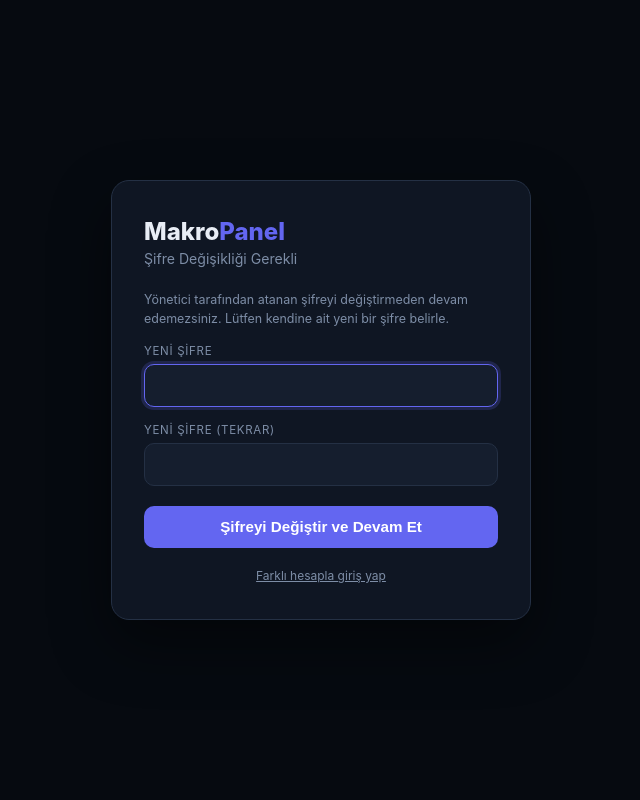
After one commit to krsonee/Panel-deneyim, a Flask app: template templates/force_password.html in a window 1280 px wide. The commit adds this page. Shown: the whole page, without its empty margins (319-959 px from the left). Run offline with Flask 3, Linux system fonts and the light colour scheme; the template is opened without the code that fills it, so the values that code supplies are empty; some libraries are stand-ins or nearby versions.

Commit message:
İlk girişte zorunlu şifre değişikliği ve admin taraflı 2FA/şifre sıfırlama araçları
- admin_users tablosuna must_change_password kolonu eklendi
- Yeni oluşturulan her kullanıcı ilk girişte şifre değiştirmeye zorlanır
- Admin bir kullanıcının şifresini sıfırladığında da aynı zorunluluk devreye girer
- Yeni /admin/force-password-change adımı: login -> şifre değişikliği -> 2FA -> panel
- Yeni kullanıcı formunda Google Authenticator zorunlu kutusu varsayılan işaretli
- Süper admin artık başka bir kullanıcının 2FA'sını panel üzerinden sıfırlayabiliyor

Co-authored-by: Cursor <cursoragent@cursor.com>

```diff
--- a/app.py
+++ b/app.py
@@ -172,6 +172,7 @@ def admin_user_to_dict(row):
         "created_at": row["created_at"],
         "two_factor_required": bool(int(row["two_factor_required"] or 0)) if "two_factor_required" in keys else False,
         "two_factor_enabled": bool(int(row["two_factor_enabled"] or 0)) if "two_factor_enabled" in keys else False,
+        "must_change_password": bool(int(row["must_change_password"] or 0)) if "must_change_password" in keys else False,
     }
 
 
@@ -885,6 +886,24 @@ def index():
     return redirect(url_for("admin_page"))
 
 
+def _proceed_after_password_ok(user):
+    """Şifre (varsa zorunlu şifre değişikliği dahil) onaylandıktan sonraki adım:
+    2FA gerekiyorsa doğrulamaya yönlendir, yoksa oturumu tamamen aç.
+    Hem /admin/login hem /admin/force-password-change buradan devam eder."""
+    if user.get("two_factor_required"):
+        session["pending_2fa_username"] = user["username"]
+        session["pending_2fa_display_name"] = user.get("display_name") or ""
+        audit("login_password_ok_pending_2fa", detail=f"username={user['username']}")
+        return redirect(url_for("verify_2fa_page"))
+    login_admin_user(user)
+    session.permanent = True
+    if not has_any_module_access(get_session_permissions()):
+        session.clear()
+        return redirect(url_for("login_page", error="Hesabınızda panel erişim yetkisi yok. Yöneticinize başvurun."))
+    audit("login_success")
+    return redirect(url_for("admin_page"))
+
+
 @app.route("/admin/login", methods=["GET", "POST"])
 def login_page():
     if session.get("admin_logged_in"):
@@ -904,19 +923,11 @@ def login_page():
             user = get_admin_user(username, password)
             if user:
                 record_login_success(username, client_ip)
-                if user.get("two_factor_required"):
-                    session["pending_2fa_username"] = user["username"]
-                    session["pending_2fa_display_name"] = user.get("display_name") or ""
-                    audit("login_password_ok_pending_2fa", detail=f"username={user['username']}")
-                    return redirect(url_for("verify_2fa_page"))
-                login_admin_user(user)
-                session.permanent = True
-                if not has_any_module_access(get_session_permissions()):
-                    session.clear()
-                    error = "Hesabınızda panel erişim yetkisi yok. Yöneticinize başvurun."
-                else:
-                    audit("login_success")
-                    return redirect(url_for("admin_page"))
+                if user.get("must_change_password"):
+                    session["pending_pwchange_username"] = user["username"]
+                    audit("login_password_ok_pending_pwchange", detail=f"username={user['username']}")
+                    return redirect(url_for("force_password_change_page"))
+                return _proceed_after_password_ok(user)
             else:
                 just_locked = record_login_failure(username, client_ip)
                 audit("login_failed", detail=f"username={username}", status=401)
@@ -983,6 +994,45 @@ def verify_2fa_page():
         secret=secret if is_setup else "",
         qr_svg=qr_svg,
     )
+
+
+@app.route("/admin/force-password-change", methods=["GET", "POST"])
+def force_password_change_page():
+    """Admin tarafından atanan ilk/geçici şifre değiştirilmeden panele girilemez.
+    /admin/verify-2fa gibi pre-login bir adım — @login_required kullanmaz, kendi pending session anahtarını kontrol eder."""
+    username = normalize_username(session.get("pending_pwchange_username") or "")
+    if not username:
+        return redirect(url_for("login_page"))
+    with closing(get_db()) as conn:
+        row = fetchone(conn, "SELECT * FROM admin_users WHERE LOWER(username) = ?", (username,))
+    if not row:
+        session.pop("pending_pwchange_username", None)
+        return redirect(url_for("login_page"))
+
+    error = None
+    if request.method == "POST":
+        new_password = request.form.get("new_password", "")
+        confirm_password = request.form.get("confirm_password", "")
+        if not new_password or not confirm_password:
+            error = "Yeni şifre ve tekrarı gerekli."
+        elif new_password != confirm_password:
+            error = "Şifreler eşleşmiyor."
+        elif len(new_password) < 6:
+            error = "Şifre en az 6 karakter olmalı."
+        else:
+            with closing(get_db()) as conn:
+                execute(
+                    conn,
+                    "UPDATE admin_users SET password_hash = ?, must_change_password = 0 WHERE LOWER(username) = ?",
+                    (generate_password_hash(new_password, method="pbkdf2:sha256"), username),
+                )
+                conn.commit()
+                updated = fetchone(conn, "SELECT * FROM admin_users WHERE LOWER(username) = ?", (username,))
+            session.pop("pending_pwchange_username", None)
+            audit("forced_password_change", detail=f"username={username}")
+            return _proceed_after_password_ok(admin_user_to_dict(updated))
+
+    return render_template("force_password.html", error=error)
 
 
 @app.route("/admin/logout")
@@ -1751,8 +1801,8 @@ def create_admin_user():
                 conn,
                 """
                 INSERT INTO admin_users
-                  (username, password_hash, role, permissions, created_at, display_name, two_factor_required)
-                VALUES (?, ?, ?, ?, ?, ?, ?)
+                  (username, password_hash, role, permissions, created_at, display_name, two_factor_required, must_change_password)
+                VALUES (?, ?, ?, ?, ?, ?, ?, 1)
                 """,
                 (
                     username,
@@ -1806,6 +1856,8 @@ def update_admin_user(user_id):
                 return jsonify({"error": "Şifre en az 6 karakter olmalı."}), 400
             set_clauses.append("password_hash = ?")
             params.append(generate_password_hash(password, method="pbkdf2:sha256"))
+            # Admin başka birinin şifresini atadığında, o kullanıcı bir dahaki girişte değiştirmeye zorlanır.
+            set_clauses.append("must_change_password = 1")
 
         params.append(user_id)
         execute(conn, f"UPDATE admin_users SET {', '.join(set_clauses)} WHERE id = ?", tuple(params))
@@ -1852,6 +1904,25 @@ def unlock_admin_user(user_id):
         for key in matching_keys:
             _login_attempts.pop(key, None)
     audit("login_unlock", detail=f"target_username={target_username}")
+    return jsonify({"ok": True})
+
+
+@app.route("/api/admin/users/<int:user_id>/2fa/reset", methods=["POST"])
+@permission_required("admin.users")
+def admin_reset_user_2fa(user_id):
+    """Süper admin, başka bir kullanıcının 2FA'sını sıfırlar (telefon değişti/kayboldu vb.) — hedefin şifresi istenmez."""
+    with closing(get_db()) as conn:
+        row = fetchone(conn, "SELECT username FROM admin_users WHERE id = ?", (user_id,))
+        if not row:
+            return jsonify({"error": "Kullanıcı bulunamadı."}), 404
+        target_username = normalize_username(row["username"])
+        execute(
+            conn,
+            "UPDATE admin_users SET totp_secret = '', two_factor_enabled = 0 WHERE id = ?",
+            (user_id,),
+        )
+        conn.commit()
+    audit("2fa_admin_reset", detail=f"target_username={target_username}")
     return jsonify({"ok": True})
 
 
--- a/database.py
+++ b/database.py
@@ -1782,6 +1782,8 @@ def migrate_admin_users(conn):
         execute(conn, "ALTER TABLE admin_users ADD COLUMN two_factor_enabled INTEGER NOT NULL DEFAULT 0")
     if "display_name" not in cols:
         execute(conn, "ALTER TABLE admin_users ADD COLUMN display_name TEXT NOT NULL DEFAULT ''")
+    if "must_change_password" not in cols:
+        execute(conn, "ALTER TABLE admin_users ADD COLUMN must_change_password INTEGER NOT NULL DEFAULT 0")
     conn.commit()
 
     rows = fetchall(conn, "SELECT id, username, role, permissions FROM admin_users")
--- /dev/null
+++ b/templates/force_password.html
@@ -0,0 +1,70 @@
+<!DOCTYPE html>
+<html lang="tr">
+<head>
+  <meta charset="UTF-8">
+  <meta name="viewport" content="width=device-width, initial-scale=1.0">
+  <title>Şifre Değişikliği — Makro Panel</title>
+  <style>
+    *, *::before, *::after { box-sizing: border-box; margin: 0; padding: 0; }
+    body {
+      font-family: -apple-system, BlinkMacSystemFont, "Segoe UI", Roboto, sans-serif;
+      background: #060a10; color: #e8edf5; min-height: 100vh;
+      display: flex; align-items: center; justify-content: center; padding: 1.5rem;
+    }
+    .login-box {
+      width: 100%; max-width: 420px; background: #0f1623; border: 1px solid #243044;
+      border-radius: 18px; padding: 2.25rem 2rem; box-shadow: 0 24px 60px rgba(0,0,0,0.45);
+    }
+    .logo { font-size: 1.5rem; font-weight: 800; margin-bottom: 0.25rem; }
+    .logo span { color: #6366f1; }
+    .sub { color: #7d8da6; font-size: 0.88rem; margin-bottom: 1.5rem; }
+    label { display: block; font-size: 0.72rem; text-transform: uppercase; letter-spacing: 0.06em; color: #7d8da6; margin-bottom: 0.35rem; }
+    input {
+      width: 100%; padding: 0.75rem 0.9rem; margin-bottom: 1rem;
+      background: #151e2e; border: 1px solid #243044; border-radius: 10px;
+      color: #e8edf5; font-size: 0.95rem; text-align: left; letter-spacing: normal;
+    }
+    input:focus { outline: none; border-color: #6366f1; box-shadow: 0 0 0 3px rgba(99,102,241,0.2); }
+    .btn {
+      width: 100%; padding: 0.8rem; border: none; border-radius: 10px;
+      background: #6366f1; color: #fff; font-size: 0.95rem; font-weight: 600;
+      cursor: pointer; margin-top: 0.25rem;
+    }
+    .btn:hover { filter: brightness(1.08); }
+    .error {
+      background: rgba(244,63,94,0.12); border: 1px solid rgba(244,63,94,0.35);
+      color: #f43f5e; padding: 0.65rem 0.85rem; border-radius: 10px;
+      font-size: 0.85rem; margin-bottom: 1rem;
+    }
+    .hint { margin-top: 1.25rem; font-size: 0.75rem; color: #7d8da6; text-align: center; }
+    .step-hint { font-size: 0.78rem; color: #7d8da6; margin-bottom: 1rem; line-height: 1.5; }
+  </style>
+</head>
+<body>
+  <div class="login-box">
+    <div class="logo">Makro<span>Panel</span></div>
+    <p class="sub">Şifre Değişikliği Gerekli</p>
+    {% if error %}
+    <div class="error">{{ error }}</div>
+    {% endif %}
+    <p class="step-hint">
+      Yönetici tarafından atanan şifreyi değiştirmeden devam edemezsiniz. Lütfen kendine ait yeni bir şifre belirle.
+    </p>
+    <form method="POST" action="{{ request.path }}">
+      <label for="new_password">Yeni Şifre</label>
+      <input id="new_password" name="new_password" type="password" autocomplete="new-password" required autofocus>
+      <label for="confirm_password">Yeni Şifre (Tekrar)</label>
+      <input id="confirm_password" name="confirm_password" type="password" autocomplete="new-password" required>
+      <button type="submit" class="btn" id="submit-btn">Şifreyi Değiştir ve Devam Et</button>
+    </form>
+    <p class="hint"><a href="/admin/logout" style="color:#7d8da6;">Farklı hesapla giriş yap</a></p>
+  </div>
+  <script>
+    document.querySelector("form").addEventListener("submit", function() {
+      var btn = document.getElementById("submit-btn");
+      btn.disabled = true;
+      btn.textContent = "Kaydediliyor…";
+    });
+  </script>
+</body>
+</html>
```
Also changed, not shown: templates/admin.html (+13 -2 lines).
